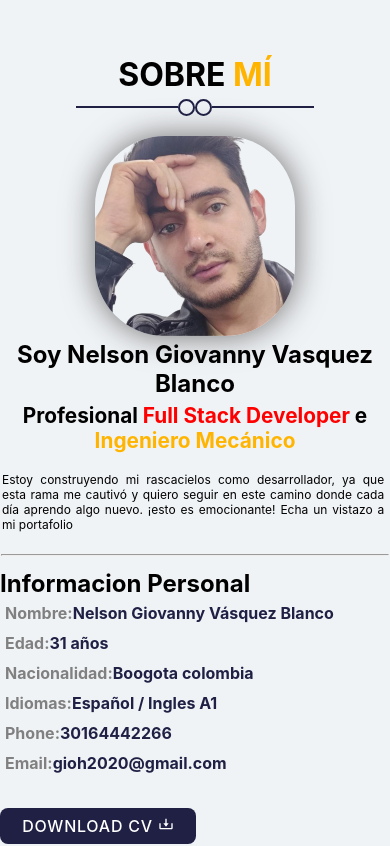
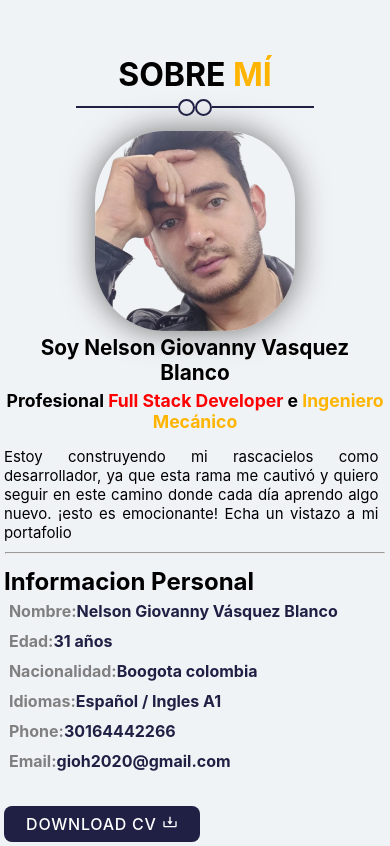
Before and after one commit to gioh2020/Portafolio, a React (Create React App) app: page / in a window 390 px wide. Shown: the part 860-1706 px from the top of the page. Built offline with nearby package versions, Linux system fonts and the light colour scheme; a web font is replaced by a local one.

Commit message:
Se mejoro el resposive de toda la pagina about

```diff
--- a/src/components/about/About.module.css
+++ b/src/components/about/About.module.css
@@ -88,8 +88,11 @@
 @media (max-width: 768px) {
     .imgInfoContainer{
         flex-direction: column;
+        align-items: center;
+        margin-top: 0px;
     }
   }
+
 .img {
     box-shadow: 0 0 2rem rgb(110, 110, 110);
     background-color: rgb(240, 243, 246);
@@ -106,6 +109,12 @@
         margin-left: 0px;
     }
   }
+  @media (max-height: 668px) {
+    .img {
+      display: none;
+
+    }
+  }
 .info{
     display: flex;
     flex-direction: column;
@@ -119,10 +128,11 @@
 }
 @media (max-width: 768px) {
     .info{
-        margin-left: 0px;
-    margin-right: 0px;
-    width: 100%;
-    padding: 0px;
+      margin-left: 0px;
+      margin-right: 0px;
+      width: 98%;
+      padding: 0px;
+      justify-content: flex-start;
     }
   }
 .info h1{
@@ -131,13 +141,20 @@
 }
 @media (max-width: 768px) {
     .info h1{
-        font-size: 1.5rem;
+        font-size: 1.3rem;
+        align-self: center;
     }
   }
 .info h3{
     margin-top: 5px;
     margin-bottom: 10px;
     font-size: 1.3rem;
+}
+@media (max-width: 768px) {
+  .info h3{
+      font-size: 1.1rem;
+
+  }
 }
 .info p{
     text-align: start;
@@ -146,13 +163,11 @@
 }
 @media (max-width: 768px) {
     .info p{
-        font-size: 12px;
+        font-size: 15px;
         text-align: justify;
-        padding: 2px;
-        margin-top: 7px;
+        margin-top: 5px;
+        margin-bottom: 2px;
         width: 98%;
-
-
     }
   }
 .info h3 span{
--- a/src/components/home/Home.module.css
+++ b/src/components/home/Home.module.css
@@ -19,7 +19,7 @@
   width: 100%;
 
 }
-@media (max-width: 600px) {
+@media (max-width: 768px) {
   .InfoAndImageContainer {
 
     flex-wrap: nowrap;
```
